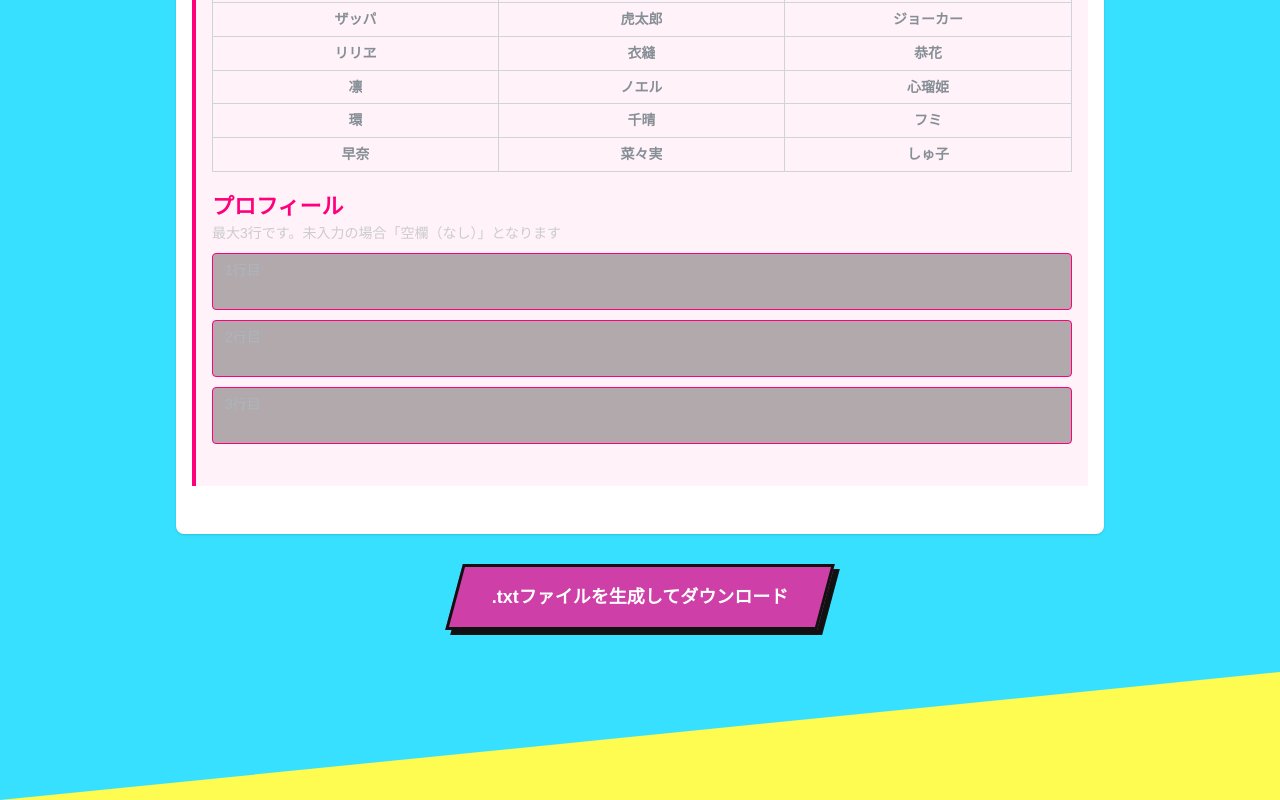
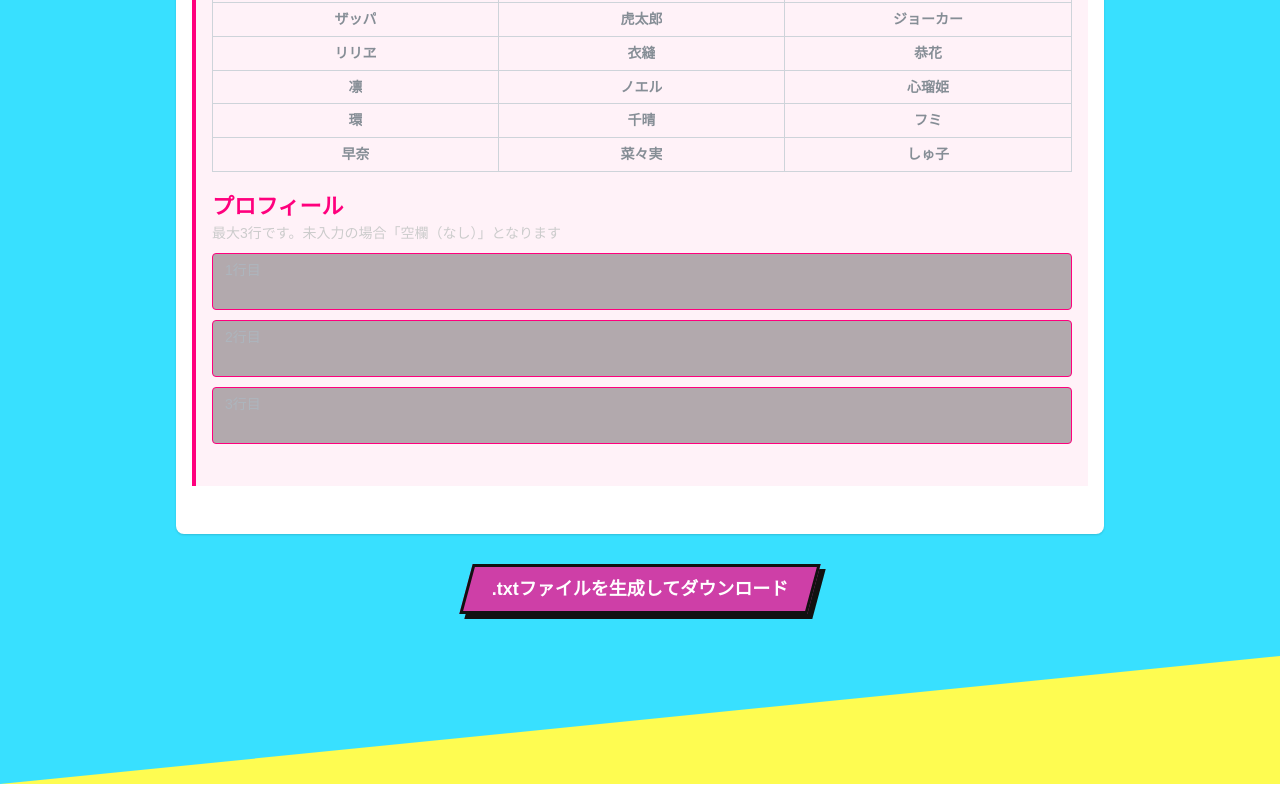
Before and after one commit to darkeroticism/dark-game-character-editor, a React (Vite) app: page / in a window 1280 px wide. Shown: the part 1970-2770 px from the top of the page. Built offline with nearby package versions, Linux system fonts and the light colour scheme.

Commit message:
💄⚰️ ボタンが大きかったのを修正＆不要なCSSを削除

```diff
--- a/src/styles/ParallelogramButton.module.css
+++ b/src/styles/ParallelogramButton.module.css
@@ -1,10 +1,6 @@
 .parallelogramButton {
   position: relative;
   display: inline-block;
-  padding: 8px 12px;
-  color: #fff;
-  font-size: 18px;
-  line-height: 1.3em;
   text-decoration: none;
   /* テキスト色のスムーズな変更 */
   transition: color 0.3s ease;
```
